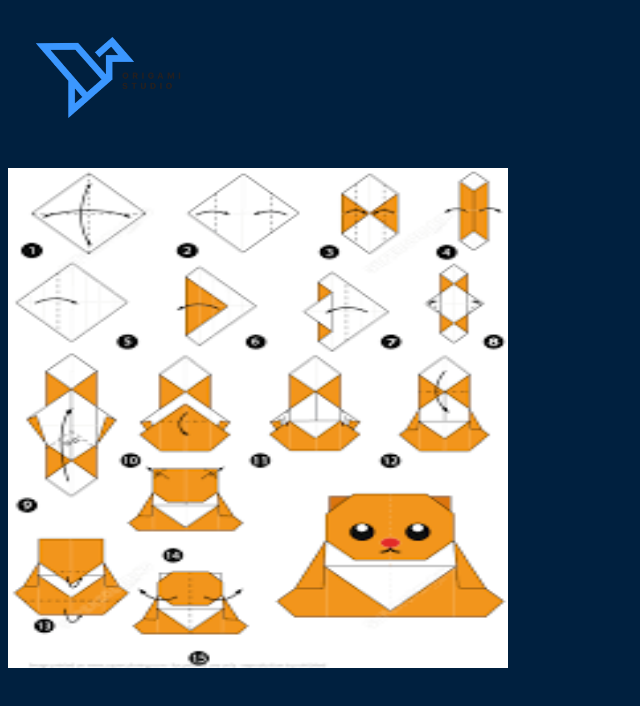
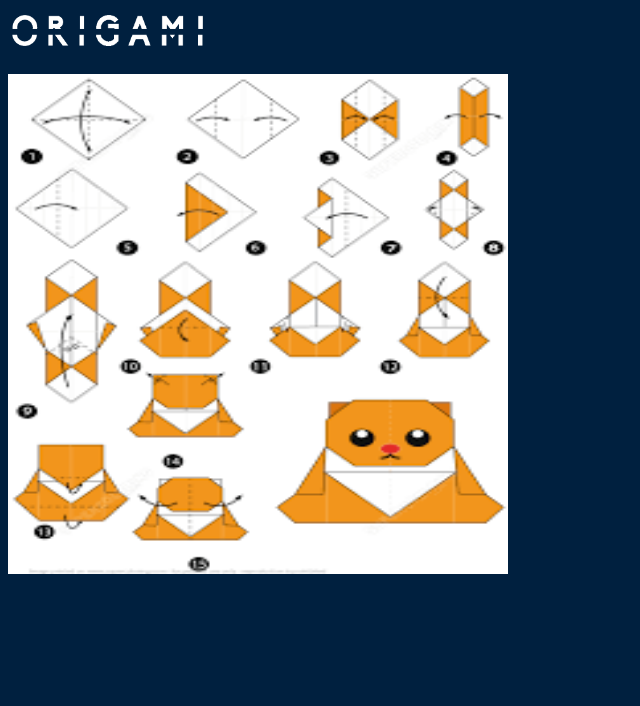
Before and after one commit to akshajrayat/Origami-Studio-2, a plain HTML site: page how to make teddy.html in a window 1280 px wide. Shown: the whole page, without its empty margins (0-640 px from the left). Drawn offline with Linux system fonts and the light colour scheme.

Commit message:
Add files via upload

```diff
--- a/how to make teddy.html
+++ b/how to make teddy.html
@@ -2,5 +2,5 @@
 <link rel = "stylesheet"
 type = "text/css"
 href = "style.css">
-<h1><img src = "logo.png"width = 200 heigh =200></h1>
+<h1><img src = "logo - Copy.png"width = 200 heigh =200></h1>
 <img src = "teddy 2.png"width = 500 height =500>
```
